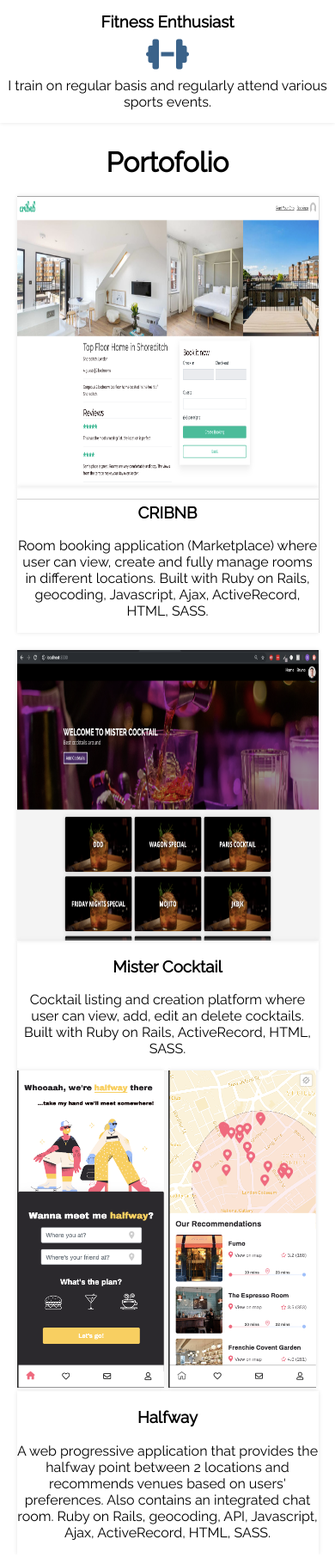
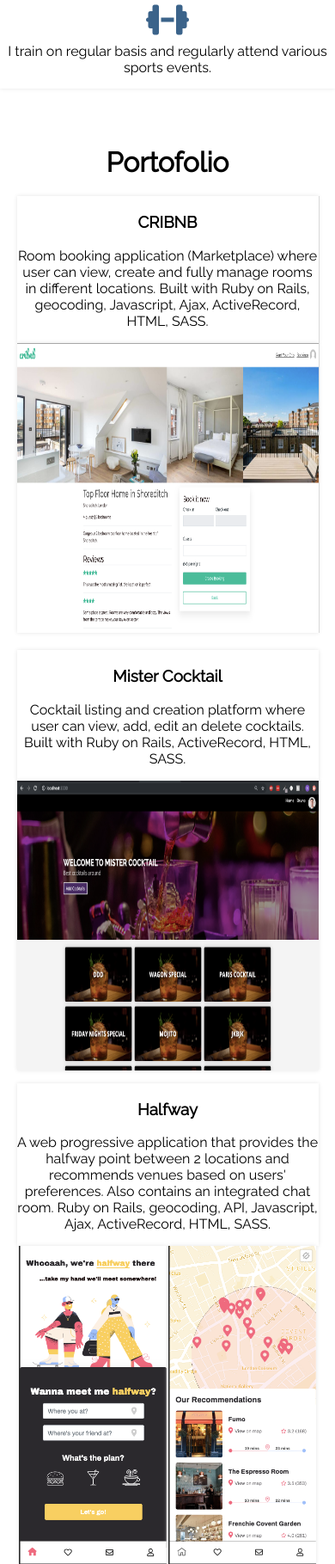
Before and after one commit to badenis19/my-portofolio, a PHP site: page / in a window 390 px wide. Shown: the part 1634-3453 px from the top of the page at 86% size. Before the commit the page ends 3425 px from the top, so only its background shows below. Run offline with PHP 8.4, Linux system fonts and the light colour scheme; some libraries are stand-ins or nearby versions.

Commit message:
site responsiveness on mobile working

```diff
--- a/css/style.css
+++ b/css/style.css
@@ -32,7 +32,7 @@ body {
   position: fixed;
   right: 0;
   top: 5%;
-  padding: 1%;
+  padding: 3%;
   -webkit-box-orient: vertical;
   -webkit-box-direction: normal;
       -ms-flex-direction: column;
@@ -145,6 +145,10 @@ body {
   padding-top: 100px;
 }
 
+#top .top-container .container-top-part p {
+  text-align: center;
+}
+
 #top .top-container .container-bottom-part {
   width: 100%;
   height: 30%;
@@ -181,7 +185,7 @@ body {
 }
 
 #middle {
-  padding-top: 50px;
+  padding-top: 41px;
   width: 100vw;
   height: 100vh;
   display: -webkit-box;
@@ -289,6 +293,7 @@ body {
   display: -ms-flexbox;
   display: flex;
   padding-bottom: 14px;
+  margin-bottom: 15px;
 }
 
 #bottom .main-work .work-top .work-sect1 {
@@ -449,12 +454,25 @@ body {
 
 #bottom .main-work .work-bottom .work-bottom-container .mob-description {
   width: 30%;
-  -webkit-box-shadow: 0 0 5px #e6e6e6;
-          box-shadow: 0 0 5px #e6e6e6;
 }
 
 #bottom .main-work .work-bottom .work-bottom-container .mob-description p, #bottom .main-work .work-bottom .work-bottom-container .mob-description h3 {
   text-align: center;
+}
+
+#bottom .main-work .work-bottom .work-bottom-container .images {
+  display: -webkit-box;
+  display: -ms-flexbox;
+  display: flex;
+  -webkit-box-pack: space-evenly;
+      -ms-flex-pack: space-evenly;
+          justify-content: space-evenly;
+}
+
+#bottom .main-work .work-bottom .work-bottom-container .images .mob-image {
+  width: 15%;
+  -webkit-box-shadow: 0 0 5px #e6e6e6;
+          box-shadow: 0 0 5px #e6e6e6;
 }
 
 #bottom .main-work .work-bottom .mob-image {
@@ -510,6 +528,9 @@ body {
     -webkit-box-align: center;
         -ms-flex-align: center;
             align-items: center;
+  }
+  #middle h2 {
+    margin: 0;
   }
   #middle .about {
     width: 100vw;
@@ -612,9 +633,9 @@ body {
     display: -ms-flexbox;
     display: flex;
     -webkit-box-orient: vertical;
-    -webkit-box-direction: normal;
-        -ms-flex-direction: column;
-            flex-direction: column;
+    -webkit-box-direction: reverse;
+        -ms-flex-direction: column-reverse;
+            flex-direction: column-reverse;
     margin-bottom: 20px;
   }
   #bottom .main-work .work-top .work-sect1 .image-area {
@@ -659,8 +680,6 @@ body {
   }
   #bottom .main-work .work-top .work-sect1 .description {
     width: 100%;
-    -webkit-box-shadow: 0 0 5px #e6e6e6;
-            box-shadow: 0 0 5px #e6e6e6;
     margin: 0;
   }
   #bottom .main-work .work-top .work-sect1 .description p, #bottom .main-work .work-top .work-sect1 .description h3 {
@@ -672,9 +691,9 @@ body {
     display: -ms-flexbox;
     display: flex;
     -webkit-box-orient: vertical;
-    -webkit-box-direction: reverse;
-        -ms-flex-direction: column-reverse;
-            flex-direction: column-reverse;
+    -webkit-box-direction: normal;
+        -ms-flex-direction: column;
+            flex-direction: column;
   }
   #bottom .main-work .work-top .work-sect2 .image-area-2 {
     height: 40vh;
@@ -719,8 +738,6 @@ body {
   }
   #bottom .main-work .work-top .work-sect2 .description {
     width: 100%;
-    -webkit-box-shadow: 0 0 5px #e6e6e6;
-            box-shadow: 0 0 5px #e6e6e6;
     margin: 0;
   }
   #bottom .main-work .work-top .work-sect2 .description p, #bottom .main-work .work-top .work-sect2 .description h3 {
@@ -747,9 +764,9 @@ body {
     display: -ms-flexbox;
     display: flex;
     -webkit-box-orient: vertical;
-    -webkit-box-direction: reverse;
-        -ms-flex-direction: column-reverse;
-            flex-direction: column-reverse;
+    -webkit-box-direction: normal;
+        -ms-flex-direction: column;
+            flex-direction: column;
     -webkit-box-pack: justify;
         -ms-flex-pack: justify;
             justify-content: space-between;
@@ -765,18 +782,13 @@ body {
   #bottom .main-work .work-bottom .work-bottom-container .mob-description p, #bottom .main-work .work-bottom .work-bottom-container .mob-description h3 {
     text-align: center;
   }
-  #bottom .main-work .work-bottom .images-halfway {
-    border: 1px solid red;
+  #bottom .main-work .work-bottom .work-bottom-container .images {
     display: -webkit-box;
     display: -ms-flexbox;
     display: flex;
-    -webkit-box-pack: safe;
-        -ms-flex-pack: safe;
-            justify-content: safe;
-    height: 100%;
   }
-  #bottom .main-work .work-bottom .images-halfway .mob-image {
-    width: 15%;
+  #bottom .main-work .work-bottom .work-bottom-container .images .mob-image {
+    width: 49%;
     -webkit-box-shadow: 0 0 5px #e6e6e6;
             box-shadow: 0 0 5px #e6e6e6;
     -o-object-fit: cover;
--- a/css/style.scss
+++ b/css/style.scss
@@ -33,7 +33,7 @@ body {
     top: 5%;
 
     // width: 20%;
-    padding: 1%;
+    padding: 3%;
     flex-direction: column;
     align-items: center;
     border-bottom: lightgray;
@@ -101,7 +101,6 @@ body {
         color: white;
     }
 
-
     .top-container {
         height: 100%;
         width: 100%;
@@ -118,6 +117,10 @@ body {
             justify-content: space-around;
             align-items: center;
             padding-top: 100px;
+
+            p {
+                text-align: center;
+            }
         }
 
         .container-bottom-part {
@@ -149,7 +152,7 @@ body {
 }
 
 #middle {
-    padding-top: 50px;
+    padding-top: 41px;
     width: 100vw;
     height: 100vh;
     // border: 2px solid green;
@@ -234,6 +237,7 @@ body {
             border-bottom: 1px solid lightgray ;
             display: flex;
             padding-bottom: 14px;
+            margin-bottom: 15px;
 
             .work-sect1 {
                 width: 45vw;
@@ -368,10 +372,24 @@ body {
                     // height: 95%;
                     width: 30%;
                     // border: 2px solid black;
-                    box-shadow: 0 0 5px rgb(230,230,230);
+                    // box-shadow: 0 0 5px rgb(230,230,230);
 
                     p, h3 {
                         text-align: center;
+                    }
+                }
+
+                .images {
+                    display: flex;
+                    justify-content: space-evenly;
+                    // height: 100%;
+
+                    .mob-image {
+                        width: 15%;
+                        // height: 95%;
+                        // border: 2px solid black;
+                        box-shadow: 0 0 5px rgb(230,230,230);
+                        // object-fit: cover;
                     }
                 }
             }
@@ -428,6 +446,9 @@ body {
         // justify-content: space-evenly;
         align-items: center;
 
+        h2 {
+            margin: 0;
+        }
 
         .about {
             // border: 2px solid green;
@@ -516,7 +537,7 @@ body {
                     width: 100%;
                     // border-right: 1px solid red;
                     display: flex;
-                    flex-direction: column;
+                    flex-direction: column-reverse;
                     margin-bottom: 20px;
 
                     .image-area {
@@ -556,7 +577,7 @@ body {
                     .description {
                         // height: 35vh;
                         width: 100%;
-                        box-shadow: 0 0 5px rgb(230,230,230);
+                        // box-shadow: 0 0 5px rgb(230,230,230);
                         margin: 0;
                         // border: 2px solid red;
 
@@ -569,7 +590,7 @@ body {
                 .work-sect2 {
                     width: 100%;
                     display: flex;
-                    flex-direction: column-reverse;
+                    flex-direction: column;
 
                     .image-area-2 {
                         height: 40vh;
@@ -613,7 +634,7 @@ body {
                     .description {
                         // height: 35vh;
                         width: 100%;
-                        box-shadow: 0 0 5px rgb(230,230,230);
+                        // box-shadow: 0 0 5px rgb(230,230,230);
                         margin: 0;
                         // border: 2px solid red;
 
@@ -640,7 +661,7 @@ body {
                     height: 90%;
                     margin: 0;
                     display: flex;
-                    flex-direction: column-reverse;
+                    flex-direction: column;
                     justify-content: space-between ;
                     align-items: center;
 
@@ -653,22 +674,22 @@ body {
                             text-align: center;
                         }
                     }
-                }
 
-                .images-halfway {
-                    border: 1px solid red;
+                    .images {
                         display: flex;
-                    justify-content: safe;
-                    height: 100%;
+                        // justify-content: safe;
+                        // height: 100%;
 
                         .mob-image {
-                        width: 15%;
+                            width: 49%;
                             // height: 95%;
                             // border: 2px solid black;
                             box-shadow: 0 0 5px rgb(230,230,230);
                             object-fit: cover;
                         }
                     }
+                }
+
 
             }
         }
--- a/index.html
+++ b/index.html
@@ -89,7 +89,7 @@
                 </div>
             </div>
             <div class="technologies">
-                <h3>Technologies</h3>
+                <h2>Technologies</h2>
                 <div class="box">
                     <div>
                         <li>JavaScript ES6, AJAX</li>
```
Also changed, not shown: 1 other file. Lines whose indentation alone changed are shown as unchanged.
